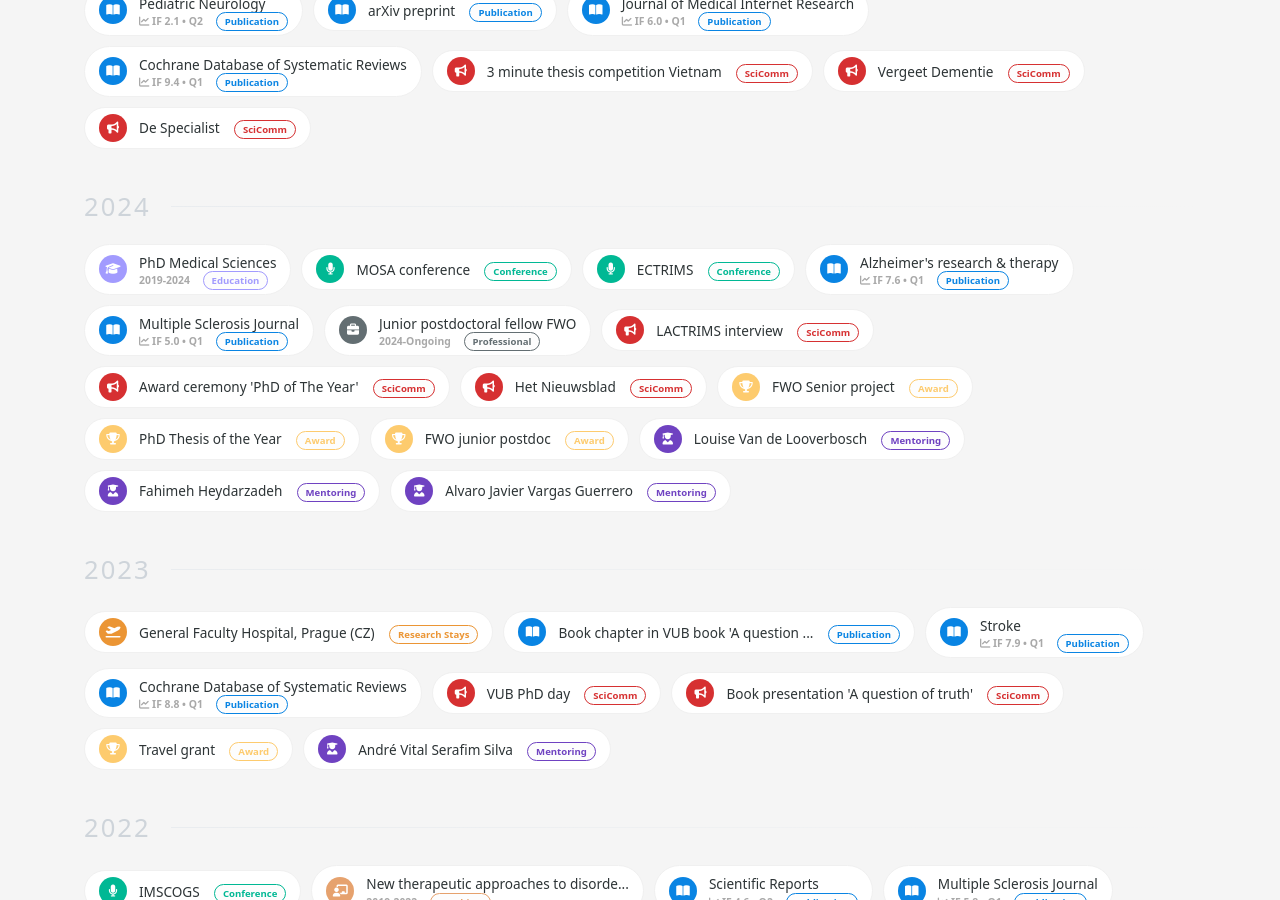
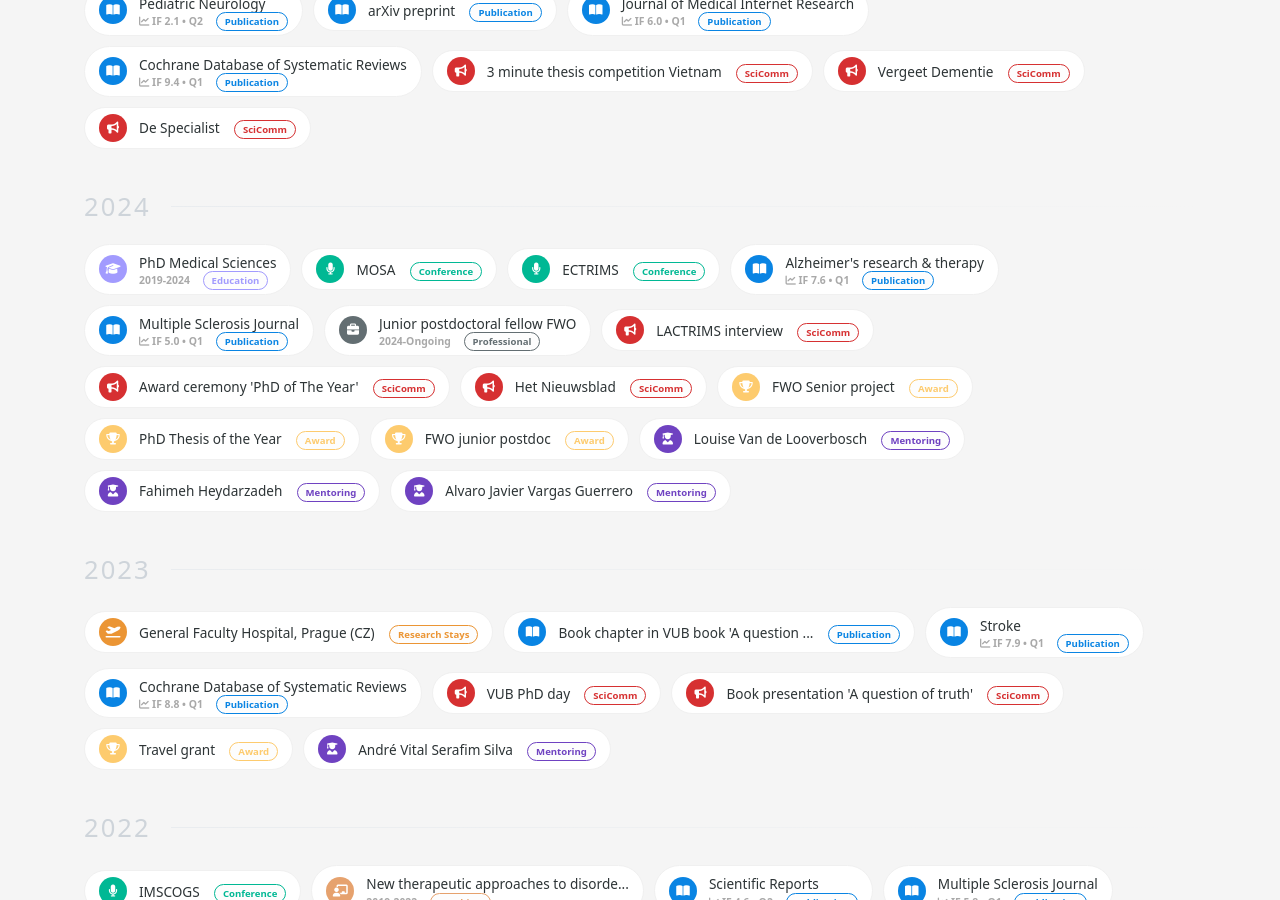
Before and after one commit to Sdniss/Sdniss.github.io, a Jekyll site: the page built from _pages/academic_journey.html, in a window 1280 px wide and 900 px high, scrolled down 1374 px. Built offline with Jekyll 4.4.1, drawn with Linux system fonts in a browser that asks for light colours.

Commit message:
Fix organization name and update image file extension

```diff
--- a/_data/conferences.yml
+++ b/_data/conferences.yml
@@ -22,13 +22,13 @@ entries:
     summary: "Talk in the workshop on 'Advances in Neuropsychology: Innovations in Cognitive Assessment and Intervention', together with Dr. Delphine Van Laethem."
     figure: "/assets/photos/NNR_2025.jpg"
 
-  - org: "MOSA conference"
+  - org: "MOSA"
     title: "Panel member"
     location: "Maastricht (NL)"
     year: 2024
     summary: "Invited as panelist in discussion on 'Big Data and Artificial Intelligence in Biomedicine' in the MOSA conference by students of Maastricht University."
     link: "https://www.mosaconference.info/gallery2024"
-    figure: "/assets/photos/MOSA_2024.jpg"
+    figure: "/assets/photos/MOSA_2024.JPG"
 
   - org: "ECTRIMS"
     title: "What artificial intelligence tools are ready for MS clinical practice"
```
